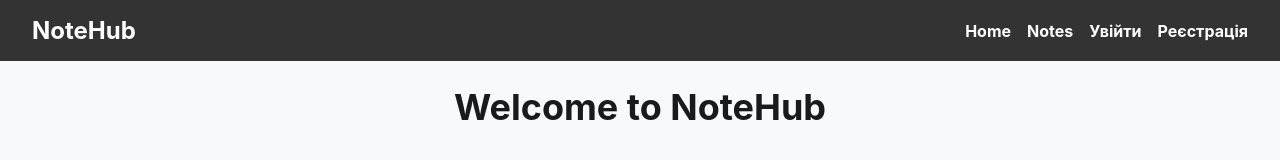
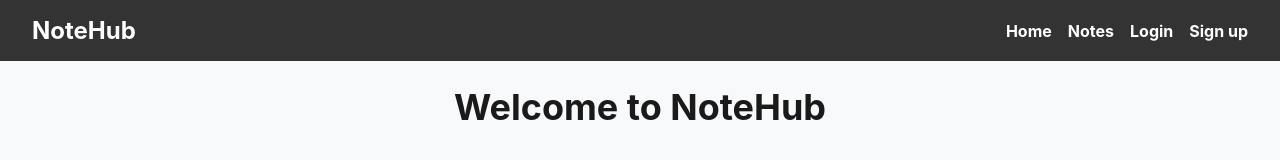
Before and after one commit to ig0r-84/09-auth, a Next.js app: page / in a window 1280 px wide. Shown: the top 160 px of the page. Built offline with nearby package versions, Linux system fonts and the light colour scheme; no server answers.

Commit message:
add AuthNavigation.module.css

```diff
--- a/components/AuthNavigation/AuthNavigation.module.css
+++ b/components/AuthNavigation/AuthNavigation.module.css
@@ -0,0 +1,38 @@
+.userEmail {
+  color: white;
+  margin-right: 0.5rem;
+  font-size: 0.9rem;
+}
+
+.logoutButton {
+  background: transparent;
+  border: 1px solid white;
+  color: white;
+  padding: 0.3rem 0.6rem;
+  border-radius: 4px;
+  cursor: pointer;
+  font-size: 0.9rem;
+  transition:
+    background-color 0.3s ease,
+    color 0.3s ease;
+}
+
+.logoutButton:hover {
+  background-color: white;
+  color: #333;
+}
+
+.navigationItem {
+  display: flex;
+  align-items: center;
+}
+
+.navigationLink {
+  text-decoration: none;
+  color: white;
+  font-size: 1rem;
+}
+
+.navigationLink:hover {
+  color: #ddd;
+}
--- a/components/AuthNavigation/AuthNavigation.tsx
+++ b/components/AuthNavigation/AuthNavigation.tsx
@@ -1,13 +1,13 @@
 "use client";
 
-import Link from "next/link";
 import { useRouter } from "next/navigation";
+import { useAuthStore } from "@/lib/store/authStore";
 import { logout } from "@/lib/api/clientApi";
-import { useAuthStore } from "@/lib/store/authStore";
 import css from "./AuthNavigation.module.css";
 
 export default function AuthNavigation() {
   const router = useRouter();
+
   const user = useAuthStore((state) => state.user);
   const isAuthenticated = useAuthStore((state) => state.isAuthenticated);
   const clearIsAuthenticated = useAuthStore(
@@ -18,7 +18,7 @@ export default function AuthNavigation() {
     try {
       await logout();
     } catch (error) {
-      console.error("Помилка під час виходу:", error);
+      console.error("Logout error:", error);
     } finally {
       clearIsAuthenticated();
       router.push("/sign-in");
@@ -26,40 +26,42 @@ export default function AuthNavigation() {
     }
   }
 
-  if (!isAuthenticated || !user) {
-    return (
-      <>
-        <li className={css.navigationItem}>
-          <Link className={css.navigationLink} href="/sign-in">
-            Увійти
-          </Link>
-        </li>
-        <li className={css.navigationItem}>
-          <Link className={css.navigationLink} href="/sign-up">
-            Реєстрація
-          </Link>
-        </li>
-      </>
-    );
-  }
-
   return (
     <>
-      <li className={css.navigationItem}>
-        <Link className={css.navigationLink} href="/profile">
-          Профіль
-        </Link>
-      </li>
-      <li className={css.navigationItem}>
-        <span className={css.userEmail}>{user.email}</span>
-        <button
-          className={css.logoutButton}
-          type="button"
-          onClick={handleLogout}
-        >
-          Вийти
-        </button>
-      </li>
+      {isAuthenticated && user ? (
+        <>
+          <li className={css.navigationItem}>
+            <a href="/profile" className={css.navigationLink}>
+              Profile
+            </a>
+          </li>
+
+          <li className={css.navigationItem}>
+            <p className={css.userEmail}>{user.email}</p>
+            <button
+              className={css.logoutButton}
+              onClick={handleLogout}
+              type="button"
+            >
+              Logout
+            </button>
+          </li>
+        </>
+      ) : (
+        <>
+          <li className={css.navigationItem}>
+            <a href="/sign-in" className={css.navigationLink}>
+              Login
+            </a>
+          </li>
+
+          <li className={css.navigationItem}>
+            <a href="/sign-up" className={css.navigationLink}>
+              Sign up
+            </a>
+          </li>
+        </>
+      )}
     </>
   );
 }
```
